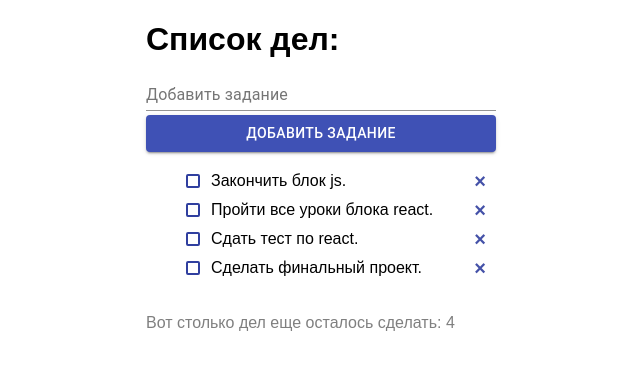
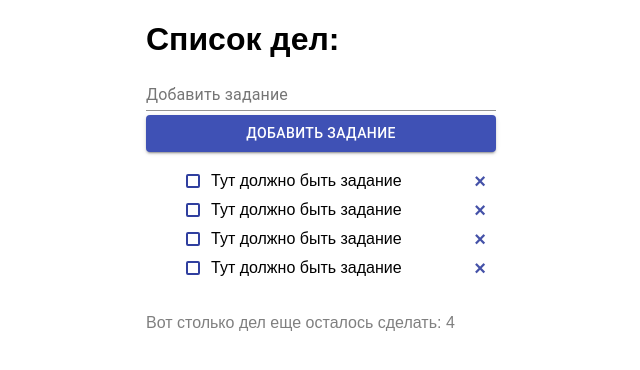
Before and after one commit to zabudskaya/todo, a React (Create React App) app: page / in a window 1280 px wide. Shown: the top 370 px of the page, without its empty margins (319-959 px from the left). Built offline with nearby package versions, Linux system fonts and the light colour scheme.

Commit message:
defaultProps

```diff
--- a/src/components/App/App.js
+++ b/src/components/App/App.js
@@ -67,7 +67,9 @@ class App extends React.Component{
                 <h1 className={styles.title}>Список дел:</h1>
                 <InputItem onClickAdd={this.onClickAdd}/>
                 <ItemList props={this.state.items} onClickDone={this.onClickDone} onClickDelete={this.onClickDelete} />
-                <Footer count={this.state.count}/>
+                <Footer
+                    // count={this.state.count}
+                />
             </div>
         );
     }
--- a/src/components/Footer/Footer.js
+++ b/src/components/Footer/Footer.js
@@ -3,4 +3,8 @@ import styles from './Footer.module.css'
 
 const Footer = ({ count }) => (<p className={styles.text}>Вот столько дел еще осталось сделать: { count }</p>);
 
+Footer.defaultProps = {
+    count: 4
+};
+
 export default Footer;
--- a/src/components/Item/Item.js
+++ b/src/components/Item/Item.js
@@ -14,4 +14,9 @@ const Item = ({value, isDone, index, onClickDone, id}) => (
         {value}
     </label>);
 
+Item.defaultProps = {
+    value: 'Тут должно быть задание',
+    isDone: false
+};
+
 export default Item;
--- a/src/components/ItemList/ItemList.js
+++ b/src/components/ItemList/ItemList.js
@@ -7,8 +7,8 @@ const ItemList = ({props, onClickDone, onClickDelete}) => (<ol className={styles
         <li className={styles.item} key={item.value} id={item.id}>
             <input type="checkbox"  className={styles.checkbox} id={`checkbox[${index}]`}/>
             <Item
-                value={item.value}
-                isDone={item.isDone}
+                // value={item.value}
+                // isDone={item.isDone}
                 index={index}
                 id={item.id}
                 onClickDone={onClickDone}
```
